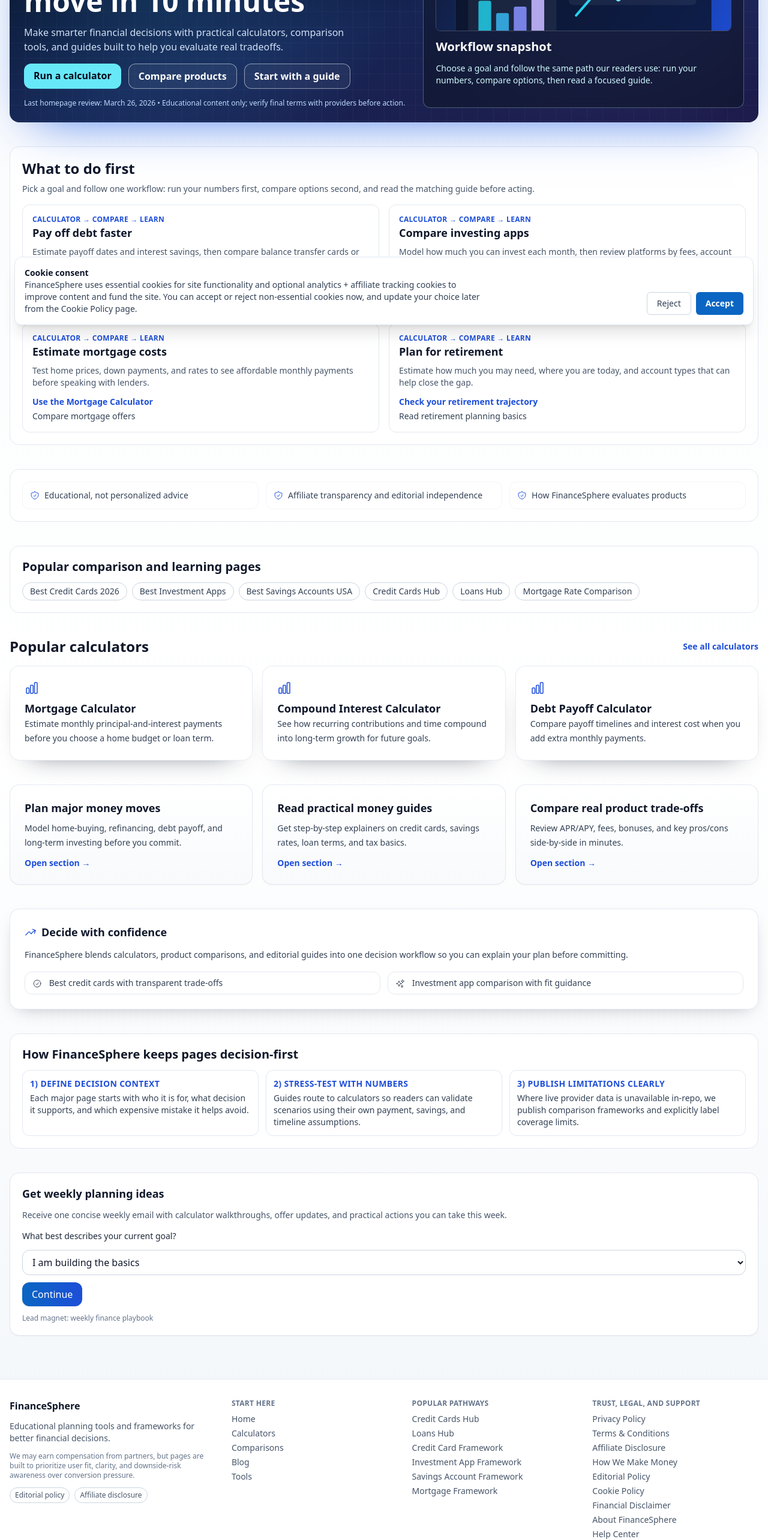
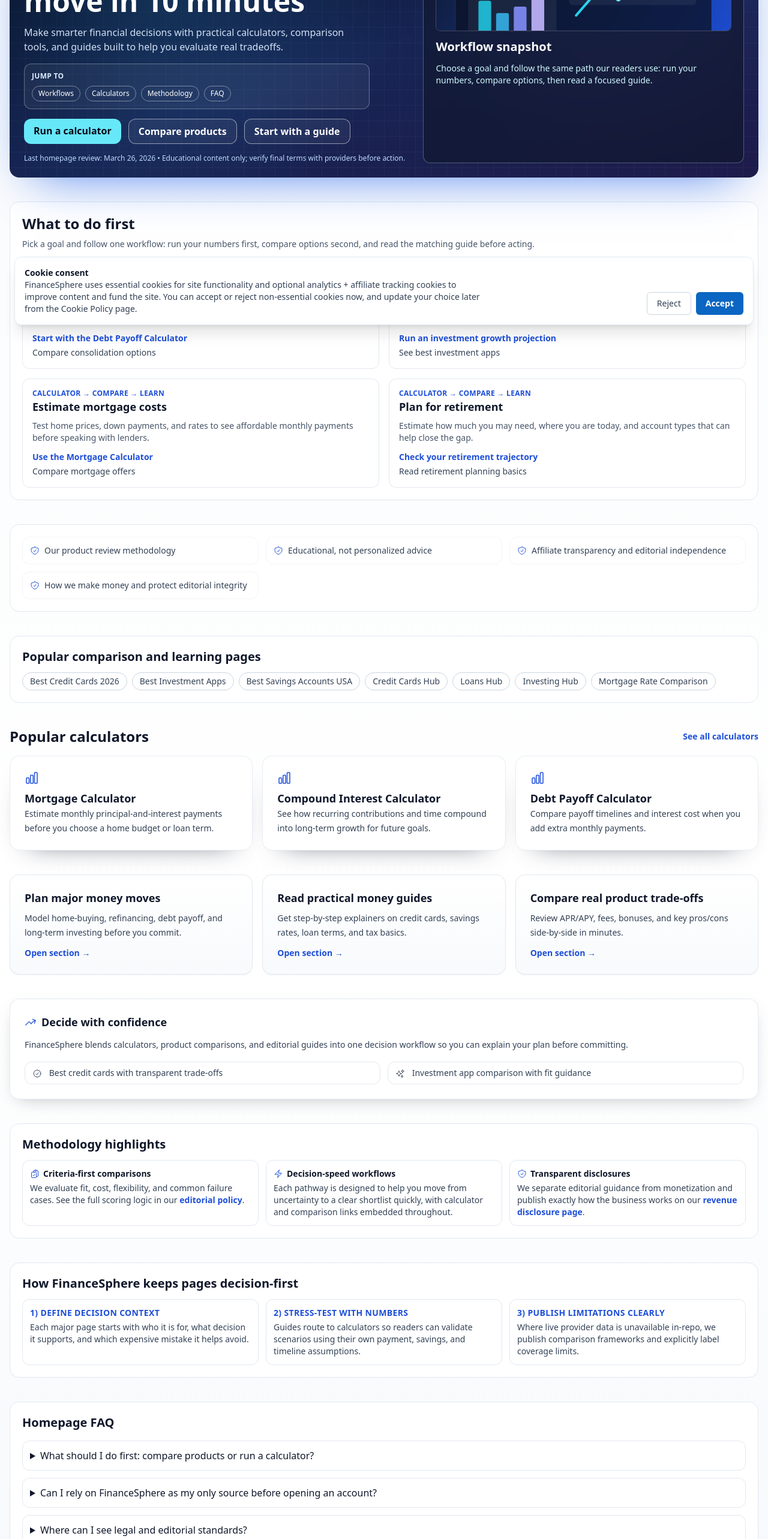
Before and after one commit to anil2148/finance_website, a Next.js app: page / in a window 1280 px wide. Shown: the part 234-2800 px from the top of the page at 60% size. Built offline with nearby package versions, Linux system fonts and the light colour scheme; no server answers.

Commit message:
Improve homepage SEO trust architecture and performance

```diff
--- a/app/page.tsx
+++ b/app/page.tsx
@@ -1,16 +1,74 @@
 import { HomepageLayout } from '@/components/home/HomepageLayout';
 import type { Metadata } from 'next';
-import { absoluteUrl } from '@/lib/seo';
+import { absoluteUrl, webpageSchema } from '@/lib/seo';
 
 export const metadata: Metadata = {
+  title: 'FinanceSphere Home | Compare, Calculate, and Plan Your Next Money Move',
+  description:
+    'Use FinanceSphere to model major financial decisions with calculators, compare products side-by-side, and follow practical guides with transparent editorial standards.',
   alternates: {
     canonical: absoluteUrl('/')
   },
   openGraph: {
-    url: absoluteUrl('/')
+    url: absoluteUrl('/'),
+    title: 'FinanceSphere Home | Compare, Calculate, and Plan Your Next Money Move',
+    description:
+      'Calculator-first personal finance guidance with product comparisons, decision checklists, and transparent methodology.',
+    type: 'website'
+  },
+  twitter: {
+    card: 'summary_large_image',
+    title: 'FinanceSphere Home | Compare, Calculate, and Plan',
+    description: 'Run the numbers first, compare your options second, then act with a clear plan.'
   }
 };
 
 export default function HomePage() {
-  return <HomepageLayout />;
+  const homepageSchema = webpageSchema({
+    pathname: '/',
+    name: 'FinanceSphere Home',
+    description:
+      'FinanceSphere helps readers evaluate mortgages, debt payoff, savings, and investing decisions using calculators, comparisons, and guides.'
+  });
+
+  const faqSchema = {
+    '@context': 'https://schema.org',
+    '@type': 'FAQPage',
+    mainEntity: [
+      {
+        '@type': 'Question',
+        name: 'How should I use FinanceSphere for a major money decision?',
+        acceptedAnswer: {
+          '@type': 'Answer',
+          text: 'Start with a calculator to test your numbers, compare products side-by-side, and then read the related guide before taking action.'
+        }
+      },
+      {
+        '@type': 'Question',
+        name: 'Does FinanceSphere provide personalized financial advice?',
+        acceptedAnswer: {
+          '@type': 'Answer',
+          text: 'No. FinanceSphere provides educational tools and editorial analysis. Verify product terms directly with providers and consult licensed professionals for personal advice.'
+        }
+      },
+      {
+        '@type': 'Question',
+        name: 'How does FinanceSphere evaluate financial products?',
+        acceptedAnswer: {
+          '@type': 'Answer',
+          text: 'FinanceSphere evaluates products using transparent criteria such as fees, rates, flexibility, and fit for common scenarios. Methodology and disclosures are published on-site.'
+        }
+      }
+    ]
+  };
+
+  return (
+    <>
+      <script
+        type="application/ld+json"
+        dangerouslySetInnerHTML={{ __html: JSON.stringify({ '@context': 'https://schema.org', '@graph': [homepageSchema, faqSchema] }) }}
+      />
+      <HomepageLayout />
+    </>
+  );
 }
--- a/components/home/HomepageLayout.tsx
+++ b/components/home/HomepageLayout.tsx
@@ -1,12 +1,11 @@
-'use client';
-
 import Link from 'next/link';
 import Image from 'next/image';
-import { motion } from 'framer-motion';
 import {
   ArrowTrendingUpIcon,
+  BoltIcon,
   ChartBarIcon,
   CheckBadgeIcon,
+  ClipboardDocumentCheckIcon,
   ShieldCheckIcon,
   SparklesIcon
 } from '@heroicons/react/24/outline';
@@ -85,9 +84,10 @@
 ];
 
 const trustSignals = [
+  { label: 'Our product review methodology', href: '/editorial-policy' },
   { label: 'Educational, not personalized advice', href: '/financial-disclaimer' },
   { label: 'Affiliate transparency and editorial independence', href: '/affiliate-disclosure' },
-  { label: 'How FinanceSphere evaluates products', href: '/editorial-policy' }
+  { label: 'How we make money and protect editorial integrity', href: '/how-we-make-money' }
 ];
 
 const crawlPriorityLinks = [
@@ -96,6 +96,7 @@
   { href: '/best-savings-accounts-usa', label: 'Best Savings Accounts USA' },
   { href: '/learn/credit-cards', label: 'Credit Cards Hub' },
   { href: '/learn/loans', label: 'Loans Hub' },
+  { href: '/learn/investing', label: 'Investing Hub' },
   { href: '/compare/mortgage-rate-comparison', label: 'Mortgage Rate Comparison' }
 ];
 
@@ -113,6 +114,15 @@
             <p className="max-w-xl text-blue-100/95">
               Make smarter financial decisions with practical calculators, comparison tools, and guides built to help you evaluate real tradeoffs.
             </p>
+            <nav aria-label="Homepage quick links" className="max-w-xl rounded-xl border border-white/30 bg-white/5 p-3">
+              <p className="text-xs font-semibold uppercase tracking-wide text-blue-100">Jump to</p>
+              <div className="mt-2 flex flex-wrap gap-2 text-xs">
+                <Link href="#what-to-do-first" className="rounded-full border border-white/40 px-2.5 py-1 transition hover:bg-white/10">Workflows</Link>
+                <Link href="#popular-calculators" className="rounded-full border border-white/40 px-2.5 py-1 transition hover:bg-white/10">Calculators</Link>
+                <Link href="#methodology-highlights" className="rounded-full border border-white/40 px-2.5 py-1 transition hover:bg-white/10">Methodology</Link>
+                <Link href="#faq" className="rounded-full border border-white/40 px-2.5 py-1 transition hover:bg-white/10">FAQ</Link>
+              </div>
+            </nav>
             <div className="flex flex-wrap gap-3">
               <Link className="rounded-xl bg-cyan-300 px-4 py-2 font-semibold text-slate-950 transition hover:scale-[1.02] hover:bg-cyan-200" href="/calculators">
                 Run a calculator
@@ -182,22 +192,20 @@
         </div>
       </section>
 
-      <section>
+      <section id="popular-calculators" className="scroll-mt-24">
         <div className="mb-4 flex items-center justify-between gap-3">
           <h2 className="text-2xl font-semibold text-slate-900 dark:text-slate-100">Popular calculators</h2>
           <Link href="/calculators" className="text-sm font-semibold text-blue-700 hover:underline dark:text-blue-300">See all calculators</Link>
         </div>
         <div className="grid gap-4 md:grid-cols-3">
           {popularCalculators.map((calculator) => (
-            <motion.div key={calculator.href} whileHover={{ y: -4 }}>
-              <Link href={calculator.href}>
-                <Card className="h-full border-slate-200/80 bg-white/85 shadow-[0_20px_45px_-35px_rgba(15,23,42,0.8)]">
-                  <ChartBarIcon className="h-6 w-6 text-blue-700 dark:text-blue-300" />
-                  <h3 className="mt-2 text-lg font-semibold text-slate-900 dark:text-slate-100">{calculator.title}</h3>
-                  <p className="text-sm leading-6 text-slate-700 dark:text-slate-300">{calculator.description}</p>
-                </Card>
-              </Link>
-            </motion.div>
+            <Link key={calculator.href} href={calculator.href} className="group focus-visible:outline-none focus-visible:ring-2 focus-visible:ring-blue-400 focus-visible:ring-offset-2 rounded-xl">
+              <Card className="h-full border-slate-200/80 bg-white/85 shadow-[0_20px_45px_-35px_rgba(15,23,42,0.8)] transition group-hover:-translate-y-1 group-hover:shadow-md">
+                <ChartBarIcon className="h-6 w-6 text-blue-700 dark:text-blue-300" />
+                <h3 className="mt-2 text-lg font-semibold text-slate-900 dark:text-slate-100">{calculator.title}</h3>
+                <p className="text-sm leading-6 text-slate-700 dark:text-slate-300">{calculator.description}</p>
+              </Card>
+            </Link>
           ))}
         </div>
       </section>
@@ -229,6 +237,24 @@
         </div>
       </Card>
 
+      <section id="methodology-highlights" className="scroll-mt-24 rounded-2xl border border-slate-200 bg-white p-5 dark:border-slate-700 dark:bg-slate-900">
+        <h2 className="text-xl font-semibold text-slate-900 dark:text-slate-100">Methodology highlights</h2>
+        <div className="mt-3 grid gap-3 md:grid-cols-3">
+          <article className="rounded-xl border border-slate-200 p-3 dark:border-slate-700">
+            <h3 className="flex items-center gap-1.5 text-sm font-semibold text-slate-900 dark:text-slate-100"><ClipboardDocumentCheckIcon className="h-4 w-4 text-blue-700 dark:text-blue-300" /> Criteria-first comparisons</h3>
+            <p className="mt-1 text-sm text-slate-700 dark:text-slate-300">We evaluate fit, cost, flexibility, and common failure cases. See the full scoring logic in our <Link href="/editorial-policy" className="font-semibold text-blue-700 hover:underline dark:text-blue-300">editorial policy</Link>.</p>
+          </article>
+          <article className="rounded-xl border border-slate-200 p-3 dark:border-slate-700">
+            <h3 className="flex items-center gap-1.5 text-sm font-semibold text-slate-900 dark:text-slate-100"><BoltIcon className="h-4 w-4 text-blue-700 dark:text-blue-300" /> Decision-speed workflows</h3>
+            <p className="mt-1 text-sm text-slate-700 dark:text-slate-300">Each pathway is designed to help you move from uncertainty to a clear shortlist quickly, with calculator and comparison links embedded throughout.</p>
+          </article>
+          <article className="rounded-xl border border-slate-200 p-3 dark:border-slate-700">
+            <h3 className="flex items-center gap-1.5 text-sm font-semibold text-slate-900 dark:text-slate-100"><ShieldCheckIcon className="h-4 w-4 text-blue-700 dark:text-blue-300" /> Transparent disclosures</h3>
+            <p className="mt-1 text-sm text-slate-700 dark:text-slate-300">We separate editorial guidance from monetization and publish exactly how the business works on our <Link href="/how-we-make-money" className="font-semibold text-blue-700 hover:underline dark:text-blue-300">revenue disclosure page</Link>.</p>
+          </article>
+        </div>
+      </section>
+
       <section className="rounded-2xl border border-slate-200 bg-white p-5 dark:border-slate-700 dark:bg-slate-900">
         <h2 className="text-xl font-semibold text-slate-900 dark:text-slate-100">How FinanceSphere keeps pages decision-first</h2>
         <div className="mt-3 grid gap-3 md:grid-cols-3">
@@ -247,6 +273,24 @@
         </div>
       </section>
 
+      <section id="faq" aria-labelledby="homepage-faq" className="scroll-mt-24 rounded-2xl border border-slate-200 bg-white p-5 dark:border-slate-700 dark:bg-slate-900">
+        <h2 id="homepage-faq" className="text-xl font-semibold text-slate-900 dark:text-slate-100">Homepage FAQ</h2>
+        <div className="mt-4 space-y-3">
+          <details className="rounded-xl border border-slate-200 p-3 dark:border-slate-700">
+            <summary className="cursor-pointer font-medium text-slate-900 dark:text-slate-100">What should I do first: compare products or run a calculator?</summary>
+            <p className="mt-2 text-sm text-slate-700 dark:text-slate-300">Start with a calculator so you know your target payment, timeline, or contribution range. Then compare products that fit those numbers.</p>
+          </details>
+          <details className="rounded-xl border border-slate-200 p-3 dark:border-slate-700">
+            <summary className="cursor-pointer font-medium text-slate-900 dark:text-slate-100">Can I rely on FinanceSphere as my only source before opening an account?</summary>
+            <p className="mt-2 text-sm text-slate-700 dark:text-slate-300">Use FinanceSphere to narrow decisions, then confirm exact terms, rates, and eligibility on the provider site before you apply.</p>
+          </details>
+          <details className="rounded-xl border border-slate-200 p-3 dark:border-slate-700">
+            <summary className="cursor-pointer font-medium text-slate-900 dark:text-slate-100">Where can I see legal and editorial standards?</summary>
+            <p className="mt-2 text-sm text-slate-700 dark:text-slate-300">Review our <Link href="/legal" className="font-semibold text-blue-700 hover:underline dark:text-blue-300">Legal Center</Link>, <Link href="/editorial-policy" className="font-semibold text-blue-700 hover:underline dark:text-blue-300">Editorial Policy</Link>, and <Link href="/affiliate-disclosure" className="font-semibold text-blue-700 hover:underline dark:text-blue-300">Affiliate Disclosure</Link>.</p>
+          </details>
+        </div>
+      </section>
+
       <NewsletterForm source="homepage" className="scroll-mt-24" />
     </section>
   );
```
